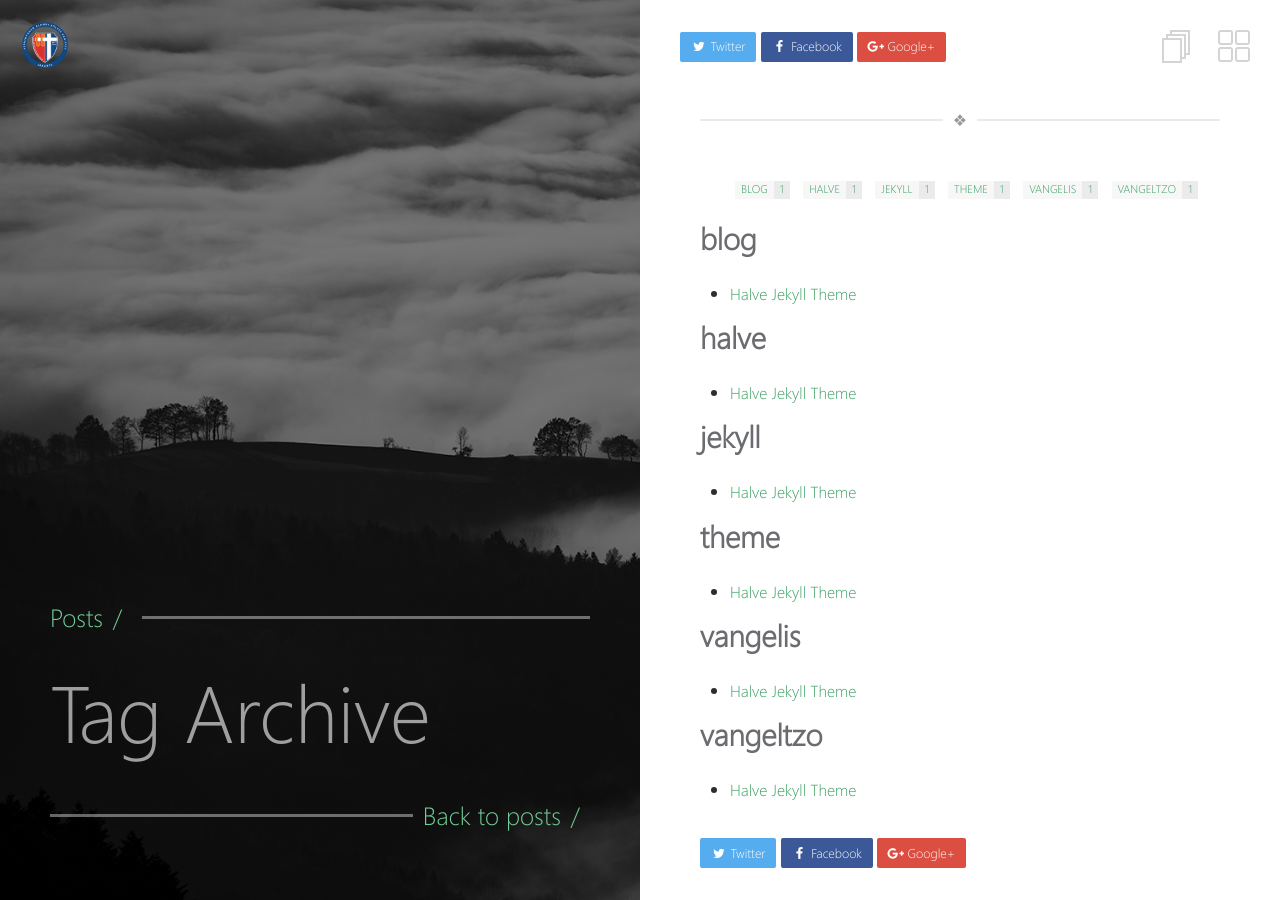
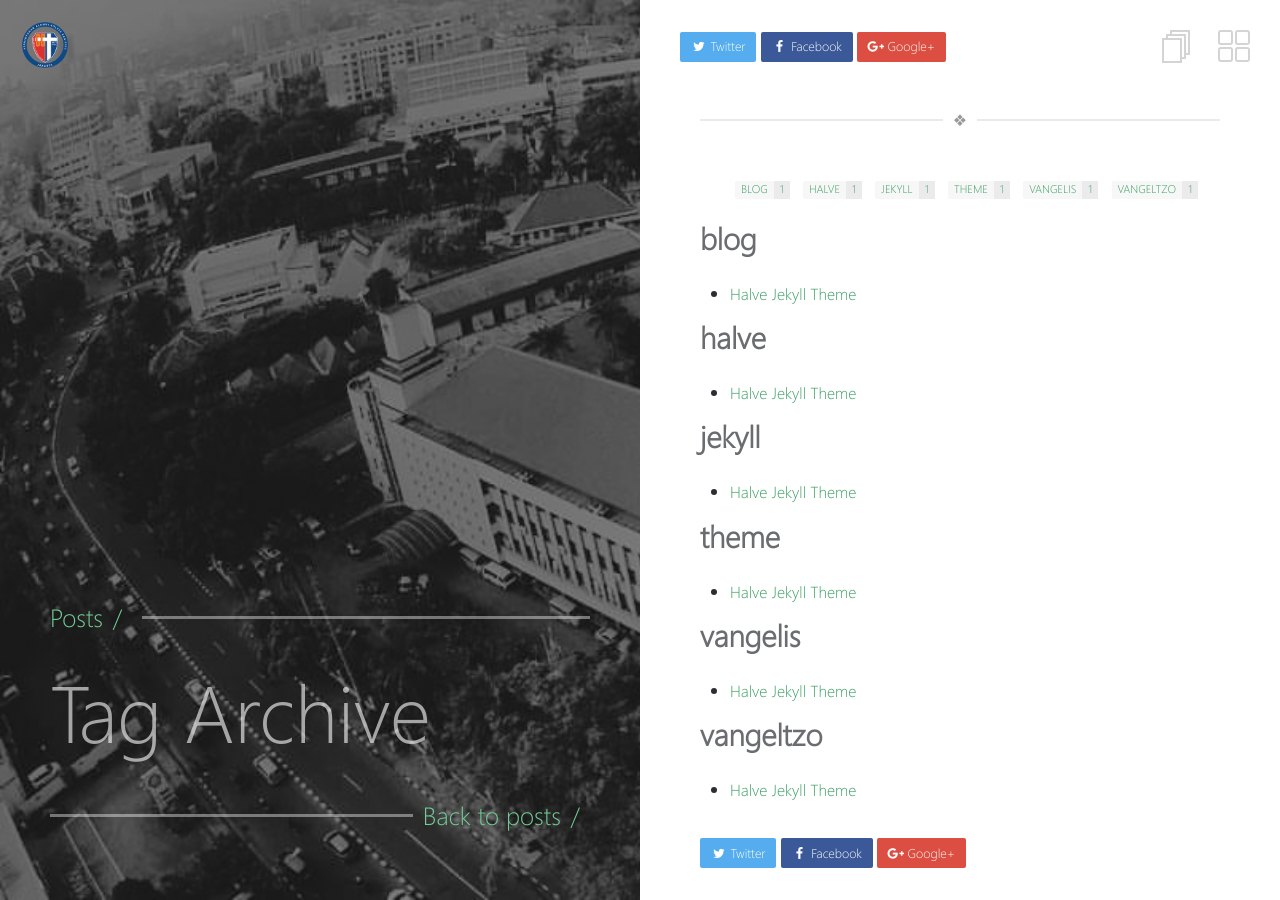
Before and after one commit to pakkj/pakkj.github.io, a Jekyll site: the page built from _pages/tags.md, in a window 1280 px wide. Built offline with Jekyll 4.4.1, drawn with Linux system fonts in a browser that asks for light colours.

Commit message:
splash picture update

```diff
--- a/_config.yml
+++ b/_config.yml
@@ -8,8 +8,8 @@ locale: en_US
 # Left Block Images
 background:
   homepage: images/home.png                           # this image will be shown on homepage's left block
-  post-list: images/unsplash-image-10.jpg             # this image will be shown on post list page
-  default-post: images/unsplash-gallery-image-3.jpg   # this image will be shown when post's front matter doesn't specify any image
+  post-list: images/pakkj_splash-2.jpg             # this image will be shown on post list page
+  default-post: images/pakkj_splash-1.jpg   # this image will be shown when post's front matter doesn't specify any image
 
 # Jekyll
 permalink:          /:title/
```
Also changed, not shown: images/pakkj_splash-1.jpg (added), images/pakkj_splash-2.jpg (added), images/pakkj_splash-3.jpg (added), images/unsplash-gallery-image-3.jpg (deleted), images/unsplash-image-1.jpg (deleted), images/unsplash-image-10.jpg (deleted), images/unsplash-image-4.jpg (deleted), images/unsplash-image-6.jpg (deleted), images/unsplash-image-9.jpg (deleted).
